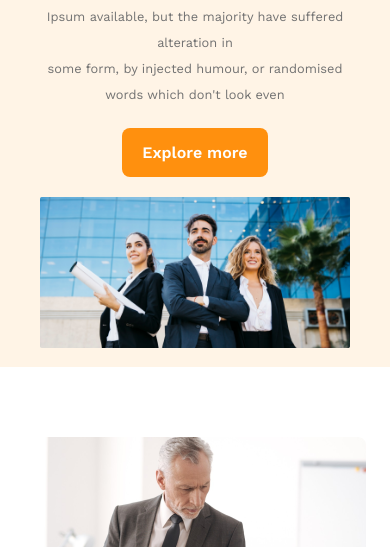
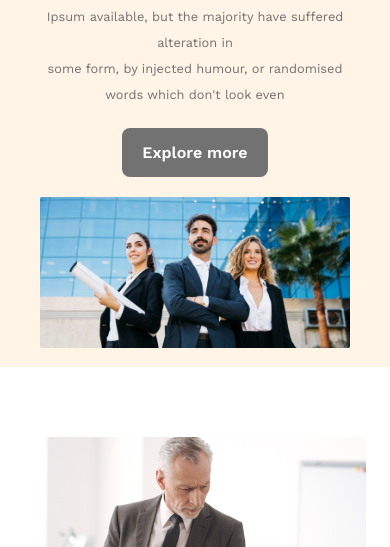
Before and after one commit to ForhadAhmed367423/g3-responsive, a plain HTML site: page index.html in a window 390 px wide. In both pictures the pointer is over the button 195 px from the left and 449 px from the top of the page. Shown: the part 297-844 px from the top of the page. Drawn offline with nearby package versions, Linux system fonts and the light colour scheme.

Commit message:
Ten year responsive done

```diff
--- a/style.css
+++ b/style.css
@@ -82,6 +82,10 @@ header {
     font-size: 1rem;
     font-weight: 600;
     cursor: pointer;
+    transition: 1s;
+}
+.btn-primary:hover{
+    background: #727272;
 }
 
 /* header section complete */
```
